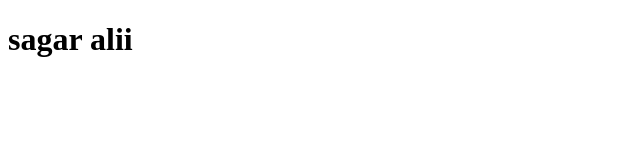
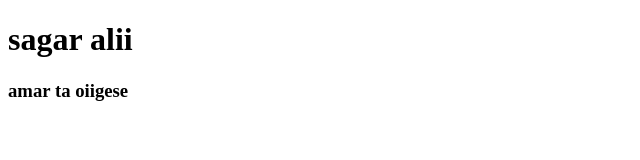
Before and after one commit to shoshangkashekhor/first-repo, a plain HTML site: page index.html in a window 1280 px wide. Shown: the whole page, without its empty margins (0-640 px from the left). Drawn offline with Linux system fonts and the light colour scheme.

Commit message:
amar second commit

```diff
--- a/index.html
+++ b/index.html
@@ -8,5 +8,6 @@
 </head>
 <body>
     <h1>sagar alii</h1>
+    <h3>amar ta oiigese</h3>
 </body>
 </html>
```
